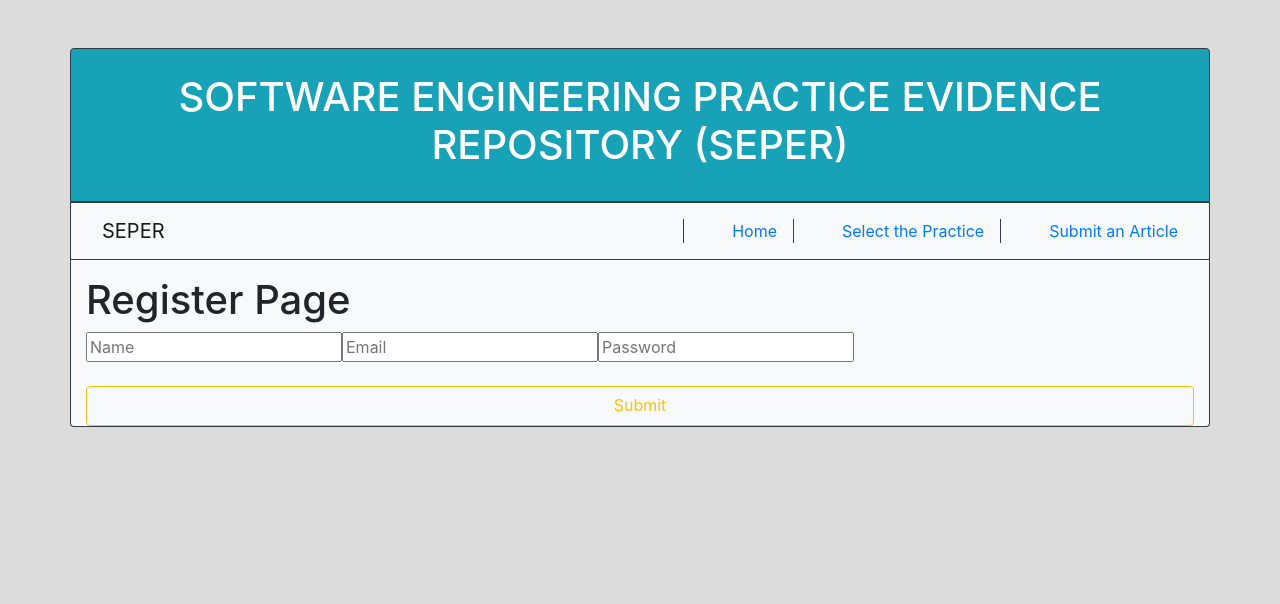
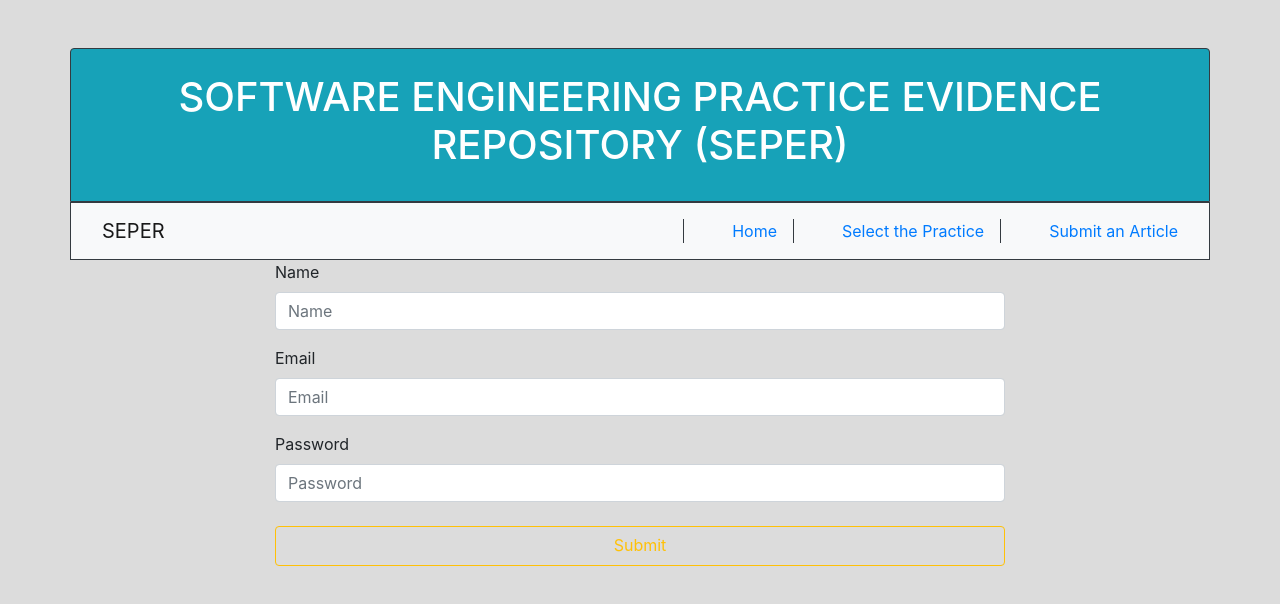
Before and after one commit to jasphyy/SEPER-App, a React (Create React App) app in the folder frontend/: page /register in a window 1280 px wide. Shown: the top 604 px of the page. Built offline with nearby package versions, Linux system fonts and the light colour scheme.

Commit message:
Creating register page form

```diff
--- a/frontend/src/pages/register-page.js
+++ b/frontend/src/pages/register-page.js
@@ -2,8 +2,7 @@ import React, { Component } from "react";
 
 class RegisterPage extends Component {
 
-    constructor(props)
-    {
+    constructor(props) {
         super(props);
         this.onChangeName = this.onChangeName.bind(this);
         this.onChangeEmail = this.onChangeEmail.bind(this);
@@ -11,52 +10,87 @@ class RegisterPage extends Component {
         this.onChangeRegisterButton = this.onChangeRegisterButton.bind(this);
 
         this.state = {
-            name : '',
-            email : '',
-            password : '',
+            name: '',
+            email: '',
+            password: '',
         };
     }
 
-    onChangeName(e)
-    {
+    onChangeName(e) {
         this.setState({
             name: e.target.value
         });
     }
 
-    onChangeEmail(e)
-    {
+    onChangeEmail(e) {
         this.setState({
             email: e.target.value
         });
     }
 
-    onChangePassword(e)
-    {
+    onChangePassword(e) {
         this.setState({
             password: e.target.value
         });
     }
 
-    onChangeRegisterButton(e)
-    {
+    onChangeRegisterButton(e) {
         e.preventDefault();
         //Create a register api
     }
 
     render() {
         return (
-            <div class="container pt-3 border border-dark border-top-0 rounded-bottom bg-light">
-                <h1>Register Page</h1>
-                <form>
-                    <input type = "text" placeholder="Name"/>
-                    <input type = "email" placeholder="Email" />
-                    <input type = "password" placeholder="Password" />
-                    <input data-testid = "Confirm"
-                    type = "submit"
-                    className="btn btn-outline-warning btn-block mt-4 pb-2"
-                    />
-                    </form>
+            <div className="container">
+                <div className="row">
+                    <div className="col-md-8 m-auto pb-5">
+                        <form noValidate onChangeRegisterButton={this.onChangeRegisterButton}>
+                            <div className="form-group">
+                                <label for="registerName">Name</label>
+                                <input
+                                    type="text"
+                                    placeholder="Name"
+                                    name="Name"
+                                    className="form-control"
+                                    value={this.state.name}
+                                    onChange={this.onChangeName}
+                                    id="registerName"
+                                />
+                            </div>
+
+                            <div className="form-group">
+                                <label for="registerEmail">Email</label>
+                                <input
+                                    type="email"
+                                    placeholder="Email"
+                                    name="email"
+                                    className="form-control"
+                                    value={this.state.email}
+                                    onChange={this.onChangeEmail}
+                                    id="registerEmail"
+                                />
+                            </div>
+
+                            <div className="form-group">
+                                <label for="registerPassword">Password</label>
+                                <input
+                                    type="password"
+                                    placeholder="Password"
+                                    name="passwpord"
+                                    className="form-control"
+                                    value={this.state.password}
+                                    onChange={this.onChangePassword}
+                                    id="regsiterPassword"
+                                />
+                            </div>
+
+                            <input data-testid="Submit"
+                                type="submit"
+                                className="btn btn-outline-warning btn-block mt-4 pb-2"
+                            />
+                        </form>
+                    </div>
+                </div>
             </div>
         )
     }
```
